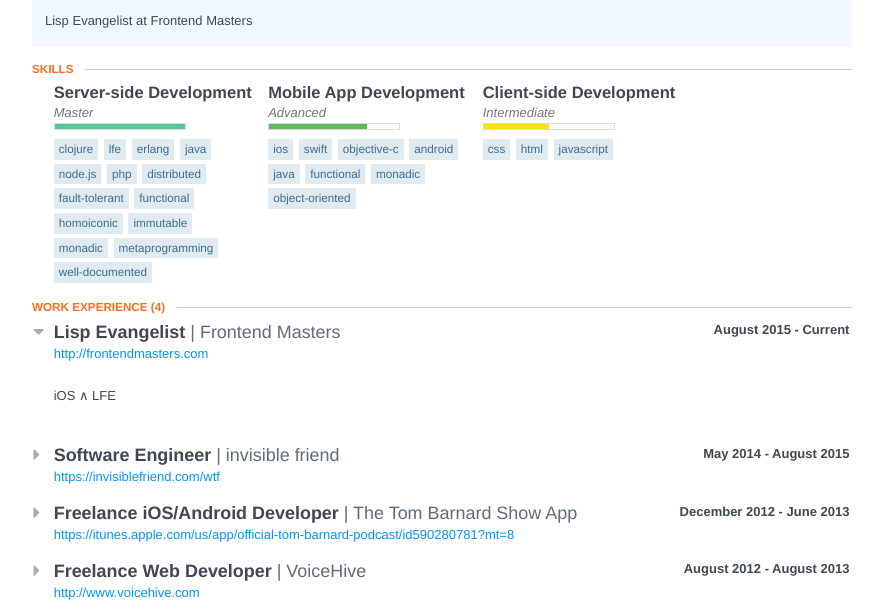
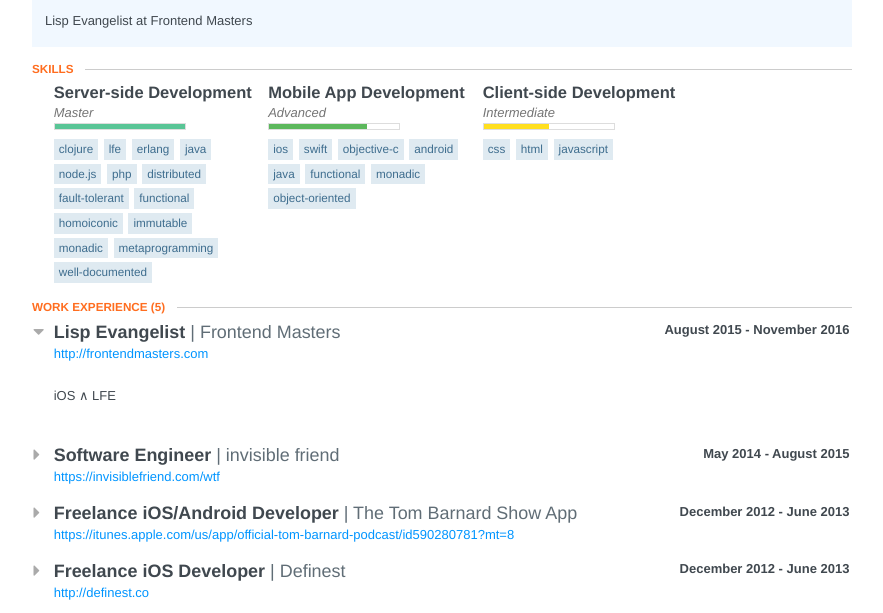
Before and after one commit to yurrriq/resume, a website: page docs/index.html in a window 1280 px wide. Shown: the part 187-800 px from the top of the page, without its empty margins (198-1081 px from the left). Drawn offline with Linux system fonts and the light colour scheme.

Commit message:
Add endDate to FEM and add Definest

```diff
--- a/docs/index.html
+++ b/docs/index.html
@@ -123,7 +123,7 @@
 </section>
 <section class="section">
 <header>
-<h2 class='section-title'>Work Experience <span class="item-count">(4)</span></h2>
+<h2 class='section-title'>Work Experience <span class="item-count">(5)</span></h2>
 </header>
 <section id="work">
 <header>
@@ -141,7 +141,7 @@
 August 2015
 </span>
 <span class="endDate">
-- Current
+- November 2016
 </span>
 </div>
 </header>
@@ -205,6 +205,33 @@
 <div class="item display none" style="opacity:0">
 <div class="summary">
 <p><p>This app parses JSON-formatted metadata and presents it in a reverse chronological master-detail structure, allowing the user to read summaries, stream podcasts, and share. The iOS version features a custom in-app browser. The Android version was developed incrementally and alternately, and has all of the same features, except where Android-specific UX conventions were judiciously followed.</p></p>
+</div>
+</div>
+<header>
+<span class="space-left">
+<span class="fa fa-caret-right"></span>
+</span>
+<div class="position">
+Freelance iOS Developer
+</div>
+<div class="company">
+Definest
+</div>
+<div class="date">
+<span class="startDate">
+December 2012
+</span>
+<span class="endDate">
+- June 2013
+</span>
+</div>
+</header>
+<span class="website">
+<a href="http://definest.co">http://definest.co</a>
+</span>
+<div class="item display none" style="opacity:0">
+<div class="summary">
+<p><p>The learn-it-later word journal for quickly expanding your vocabulary.</p></p>
 </div>
 </div>
 <header>
```
Also changed, not shown: resume.json (+9 -0 lines).
